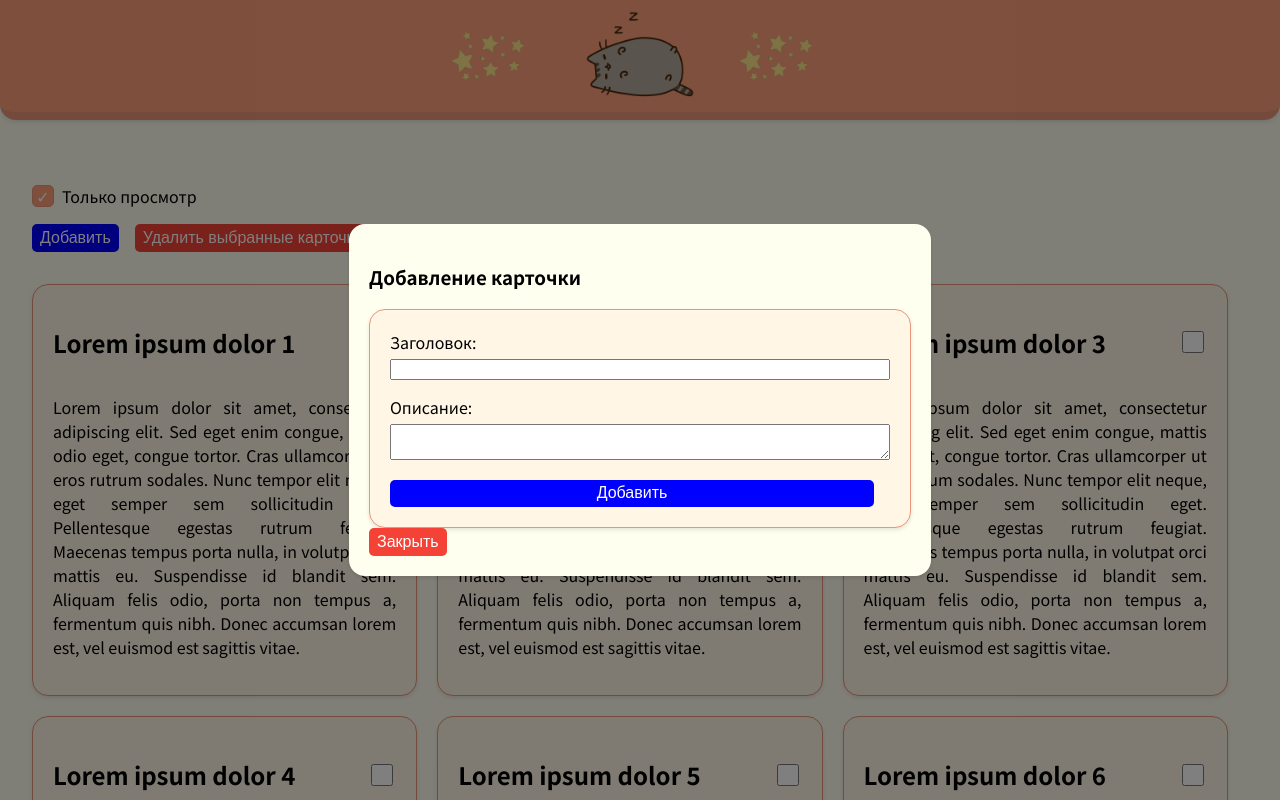
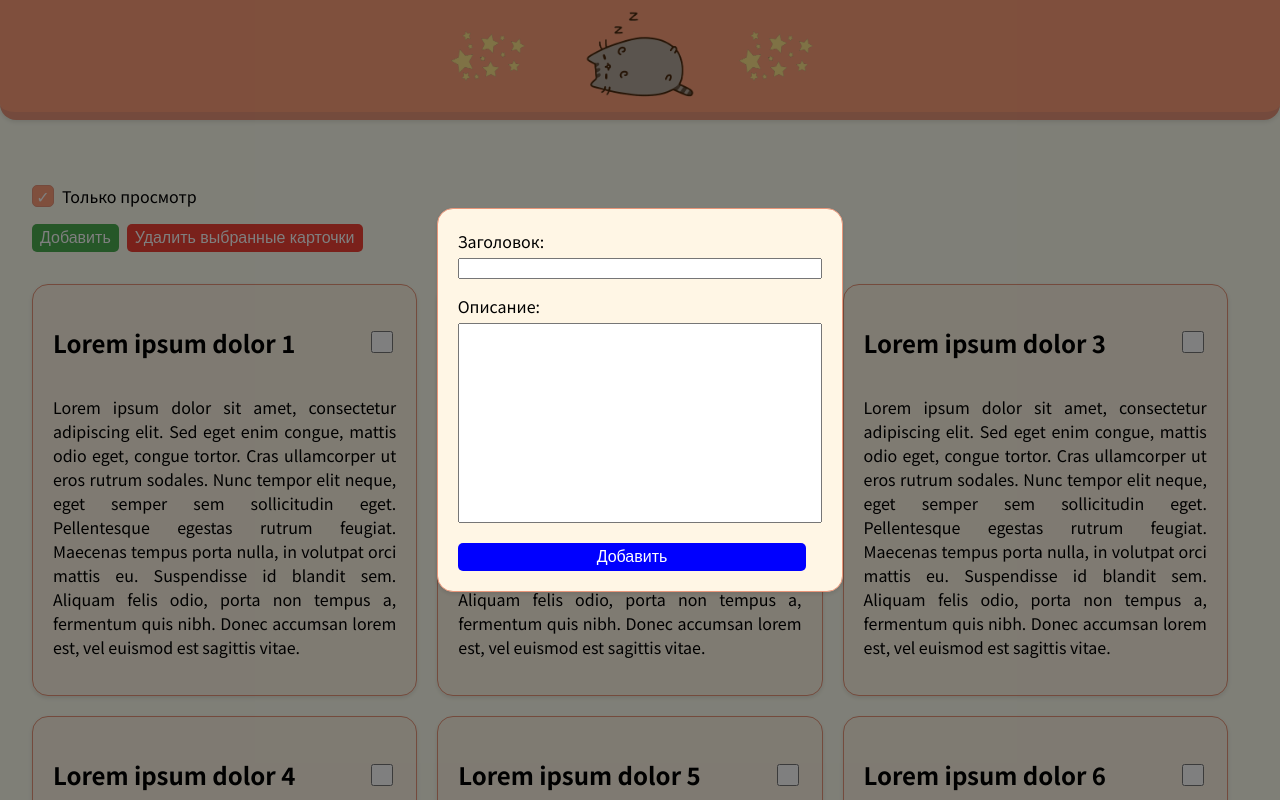
Before and after one commit to NadyaKir/React, a React (Create React App) app: page / in a window 1280 px wide. Both pictures are taken after a click on the button "Добавить". Shown: the top 800 px of the page. Built offline with nearby package versions, Linux system fonts and the light colour scheme.

Commit message:
Modal fixed

```diff
--- a/src/App.js
+++ b/src/App.js
@@ -116,7 +116,9 @@ function App() {
       <Container>
         <Wrapper>
           <ViewOnlyCheckbox readOnly={readOnly} readOnlyHandler={readOnlyHandler} />
-          <Button onClick={handleAddClick}>Добавить</Button>
+          <Button save="true" onClick={handleAddClick}>
+            Добавить
+          </Button>
           <Delete handleDeleteCards={handleDeleteCards}></Delete>
           <CardList
             items={items}
@@ -127,7 +129,6 @@ function App() {
           />
           {isAddModalOpen && (
             <Modal closeModal={() => setIsAddModalOpen(false)}>
-              <h3>Добавление карточки</h3>
               <Add handleAdd={handleAdd} />
             </Modal>
           )}
--- a/src/components/Add/Add.js
+++ b/src/components/Add/Add.js
@@ -1,26 +1,7 @@
 import { useState } from 'react';
 
-import styled from 'styled-components';
-import CardWrapper from '../UI/CardWrapper';
+import { Form, Label, Input, Textarea } from './Add.styled';
 import { Button } from '../UI/Button.styled';
-
-const Form = styled.form`
-  display: flex;
-  flex-direction: column;
-  width: 500px;
-`;
-
-const Label = styled.label`
-  margin-bottom: 5px;
-`;
-
-const Input = styled.input`
-  margin-bottom: 15px;
-`;
-
-const Textarea = styled.textarea`
-  margin-bottom: 20px;
-`;
 
 const Add = ({ handleAdd }) => {
   const [title, setTitle] = useState('');
@@ -41,16 +22,30 @@ const Add = ({ handleAdd }) => {
     handleAdd(title, descr);
   };
 
+  const stopPropagation = (event) => {
+    event.stopPropagation();
+  };
+
   return (
-    <CardWrapper>
-      <Form>
-        <Label htmlFor="title">Заголовок:</Label>
-        <Input id="title" type="text" value={title} onChange={titleChangeHandler} />
-        <Label htmlFor="descr">Описание:</Label>
-        <Textarea id="descr" type="text" value={descr} onChange={descrChangeHandler} />
-        <Button onClick={clickAddButton}>Добавить</Button>
-      </Form>
-    </CardWrapper>
+    <Form>
+      <Label htmlFor="title">Заголовок:</Label>
+      <Input
+        id="title"
+        type="text"
+        value={title}
+        onChange={titleChangeHandler}
+        onClick={stopPropagation}
+      />
+      <Label htmlFor="descr">Описание:</Label>
+      <Textarea
+        id="descr"
+        type="text"
+        value={descr}
+        onChange={descrChangeHandler}
+        onClick={stopPropagation}
+      />
+      <Button onClick={clickAddButton}>Добавить</Button>
+    </Form>
   );
 };
 
--- /dev/null
+++ b/src/components/Add/Add.styled.js
@@ -0,0 +1,23 @@
+import styled from 'styled-components';
+
+export const Form = styled.form`
+  display: flex;
+  flex-direction: column;
+`;
+
+export const Label = styled.label`
+  margin-bottom: 5px;
+`;
+
+export const Input = styled.input`
+  margin-bottom: 15px;
+`;
+
+export const Textarea = styled.textarea`
+  margin-bottom: 20px;
+  resize: none;
+  height: 200px;
+  text-align: justify;
+  overflow-y: hidden;
+  overflow-x: hidden;
+`;
--- a/src/components/Modal/Modal.js
+++ b/src/components/Modal/Modal.js
@@ -1,36 +1,12 @@
 import React from 'react';
-import styled from 'styled-components';
 
-import { Button } from '../UI/Button.styled';
-
-const ModalWrapper = styled.div`
-  position: fixed;
-  top: 0;
-  left: 0;
-  width: 100%;
-  height: 100%;
-  background-color: rgba(0, 0, 0, 0.5);
-  display: flex;
-  justify-content: center;
-  align-items: center;
-`;
-
-const ModalContent = styled.div`
-  background-color: #fffff0;
-  padding: 20px;
-  border-radius: 1rem;
-  box-shadow: 0 2px 4px rgba(0, 0, 0, 0.1);
-`;
+import CardWrapper from '../UI/CardWrapper';
+import { ModalWrapper } from './Modal.styled';
 
 const Modal = ({ children, closeModal }) => {
   return (
-    <ModalWrapper>
-      <ModalContent>
-        {children}
-        <Button cancel="true" onClick={closeModal}>
-          Закрыть
-        </Button>
-      </ModalContent>
+    <ModalWrapper onClick={closeModal}>
+      <CardWrapper>{children}</CardWrapper>
     </ModalWrapper>
   );
 };
--- /dev/null
+++ b/src/components/Modal/Modal.styled.js
@@ -0,0 +1,13 @@
+import styled from 'styled-components';
+
+export const ModalWrapper = styled.div`
+  position: fixed;
+  top: 0;
+  left: 0;
+  width: 100%;
+  height: 100%;
+  background-color: rgba(0, 0, 0, 0.5);
+  display: flex;
+  justify-content: center;
+  align-items: center;
+`;
```
